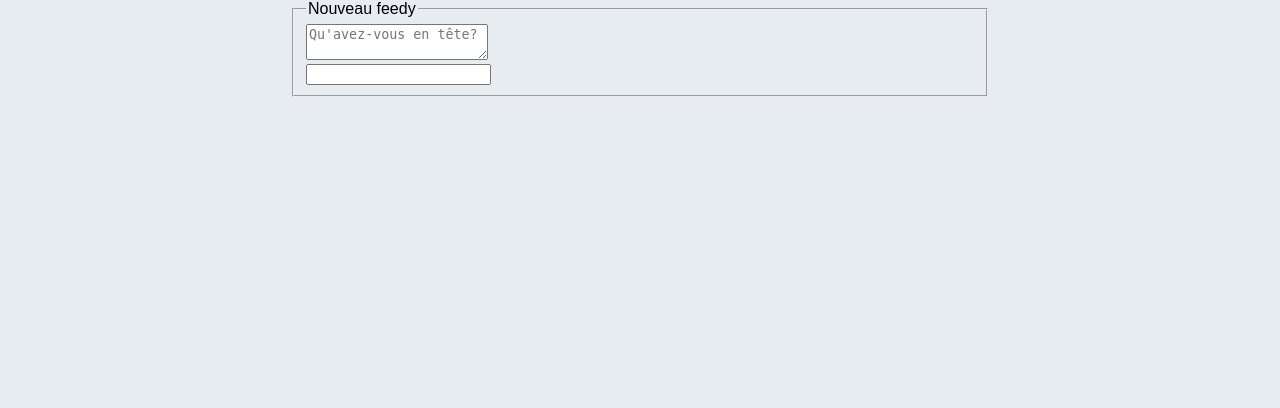
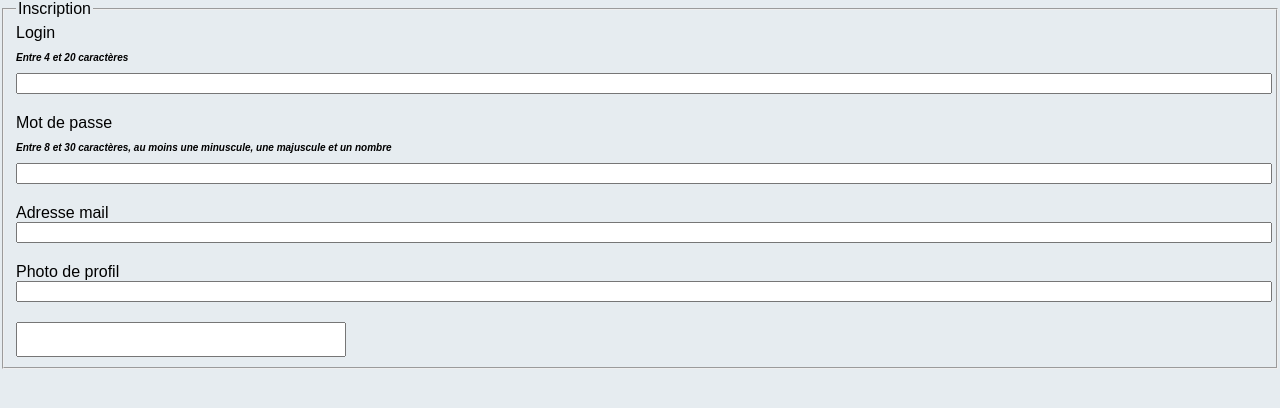
Before and after one commit to Doruo/TheFeed, a Symfony app: template templates/utilisateur/inscription.html.twig in a window 1280 px wide. Shown: the part 100-508 px from the top of the page. Run offline with Twig, Linux system fonts and the light colour scheme; the template is opened without the code that fills it, so the values that code supplies are empty; form fields are guessed from the names that the template uses; some libraries are stand-ins or nearby versions.

Commit message:
feat: inscription form twig

```diff
--- a/templates/utilisateur/inscription.html.twig
+++ b/templates/utilisateur/inscription.html.twig
@@ -1,26 +1,39 @@
 {% extends "base.html.twig" %}
 
 {% block page_content %}
-    <div id="feed">
 
-        <!-- FORM -->
-
-        <!-- Génération de la balise <form>, possédant un id (HTML) "feedy-new" -->
-        {{ form_start(form, {'attr': {'id' : 'feedy-new'}} ) }}
+{{ form_start(form, {'attr': {'class': 'center basic-form'}}) }}
          <fieldset>
-            <legend>Nouveau feedy</legend>
-            <div>
-                <!-- Le textarea généré, avec le placeholder "Qu'avez-vous en tête?" -->
-                {{ form_widget(form.message, {'id': "message", 'attr' : {"placeholder": "Qu'avez-vous en tête?"}}) }}
+             <legend>Inscription</legend>
+             <div class="access-container">
+                 <!-- Affichage du label "Login" -->
+                 {{ form_label(form.login, "Login") }}
+                 <p class="help-input-form">Entre 4 et 20 caractères</p>
+                 <!-- Affichage de l'input du login -->
+                 {{ form_widget(form.login) }}
              </div>
-            <div>
-                <!-- Le bouton de validation, possédant l'id "feedy-new-submit" et le label "Feeder!" -->
-                {{ form_widget(form.publier, {'id': "feedy-new-submit", 'label' : "Feeder!"}) }}
+             <div class="access-container">
+                 <!-- Affichage du label "Mot de passe" -->
+                 {{ form_label(form.plainPassword, "Mot de passe") }}
+             <p class="help-input-form">Entre 8 et 30 caractères, au moins une minuscule, une majuscule et un nombre</p>
+                 <!-- Affichage de l'input du mot de passe -->
+                 {{ form_widget(form.plainPassword) }}
              </div>
+             <div class="access-container">
+                 <!-- Affichage du label "Adresse mail" -->
+                 {{ form_label(form.adresseEmail, "Adresse mail") }}
+                 <!-- Affichage de l'input de l'adresse email -->
+                 {{ form_widget(form.adresseEmail) }}
+             </div>
+             <div class="access-container">
+                 <!-- Affichage du label "Photo de profil" -->
+                 {{ form_label(form.fichierPhotoProfil, "Photo de profil") }}
+                 <!-- Affichage de l'input de la photo de profil (required : '', car non obligatoire...) -->
+             {{ form_widget(form.fichierPhotoProfil, {'required' : '', 'attr' : {'accept' : 'image/png, image/jpeg'}}) }}
+             </div>
+             <!-- Affichage du bouton d'envoi, contenant le texte (label) "S'inscrire" -->
+             {{ form_widget(form.inscription, {'label':"S'inscrire", 'attr': {'class': 'basic-form-submit'}}) }}
          </fieldset>
-        <!-- Génération des balises restantes (token CSRF) -->
          {{ form_rest(form) }}
-        <!-- Génération de la balise fermante </form> -->
      {{ form_end(form) }}
-    </div>
     {% endblock %}
```
Lines whose indentation alone changed are shown as unchanged.
